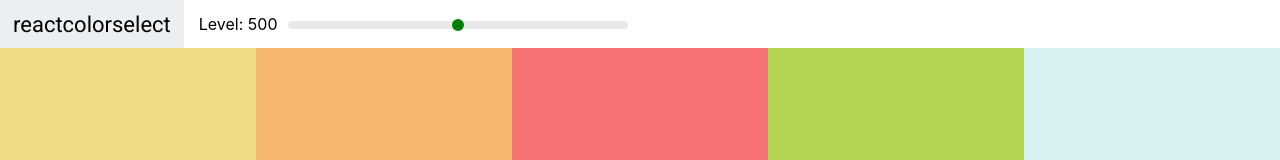
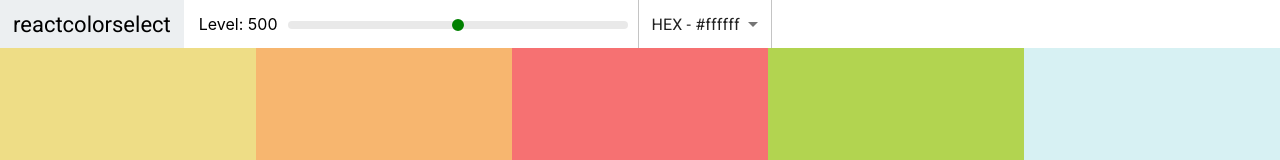
Before and after one commit to RussSafin/ReactColorpoject, a React (Create React App) app: page /palette/flat-ui-colors-american in a window 1280 px wide. Shown: the top 160 px of the page. Built offline with nearby package versions, Linux system fonts and the light colour scheme.

Commit message:
add Select and Material UI

```diff
--- a/package.json
+++ b/package.json
@@ -3,6 +3,9 @@
   "version": "0.1.0",
   "private": true,
   "dependencies": {
+    "@emotion/react": "^11.7.0",
+    "@emotion/styled": "^11.6.0",
+    "@mui/material": "^5.2.2",
     "@testing-library/jest-dom": "^5.15.1",
     "@testing-library/react": "^11.2.7",
     "@testing-library/user-event": "^12.8.3",
--- a/src/Navbar.js
+++ b/src/Navbar.js
@@ -1,12 +1,24 @@
 import React, {Component} from 'react';
+import Select from '@mui/material/Select';
+import MenuItem from '@mui/material/MenuItem';
 import Slider from "rc-slider";
 import 'rc-slider/assets/index.css';
 import './Navbar.css';
 
 
 class Navbar extends Component {
+    constructor(props) {
+        super(props);
+        this.state = {format: 'hex'};
+        this.handleChange = this.handleChange.bind(this);
+    }
+    handleChange(e){
+        this.setState({ format: e.target.value});
+        this.props.handleChange(e.target.value);
+    }
     render() {
         const {level, changeLevel} = this.props;
+        const {format} = this.state;
         return (
             <header className='Navbar'>
                 <div className='logo'>
@@ -34,7 +46,13 @@
                         />
                     </div>
                 </div>
-
+                <div className='select-container'>
+                    <Select value={format} onChange={this.handleChange}>
+                        <MenuItem value='hex'>HEX - #ffffff</MenuItem>
+                        <MenuItem value='rgb'>RGB - #rgb(255,255,255)</MenuItem>
+                        <MenuItem value='rgba'>RGBA - #(255, 255, 255, 1.0)</MenuItem>
+                    </Select>
+                </div>
             </header>
         );
     }
--- a/src/Palette.js
+++ b/src/Palette.js
@@ -6,23 +6,26 @@
 class Palette extends Component {
     constructor(props) {
         super(props);
-        this.state = {level: 500};
+        this.state = {level: 500, format: 'hex'};
         this.changeLevel = this.changeLevel.bind(this);
+        this.changeFormat = this.changeFormat.bind(this);
     }
 
     changeLevel(level) {
         this.setState({level});
     }
-
+    changeFormat(val){
+        this.setState({format: val});
+    }
     render() {
         const {colors} = this.props.palette;
-        const {level} = this.state;
+        const {level, format} = this.state;
         const colorBoxes = colors[level].map(color => (
-            <ColorBox background={color.hex} name={color.name}/>
+            <ColorBox background={color[format]} name={color.name} />
         ))
         return (
             <div className='Palette'>
-            <Navbar level={level} changeLevel={this.changeLevel}/>
+            <Navbar level={level} changeLevel={this.changeLevel} handleChange={this.changeFormat}/>
                 <div className='Palette-colors'>
                     {colorBoxes}
                 </div>
--- a/src/colorHelpers.js
+++ b/src/colorHelpers.js
@@ -26,7 +26,6 @@
 // },
 
 import chroma from "chroma-js";
-
 const levels = [50, 100, 200, 300, 400, 500, 600, 700, 800, 900];
 
 function generatePalette(starterPalette) {
@@ -49,7 +48,7 @@
                 rgb: chroma(scale[i]).css(),
                 rgba: chroma(scale[i])
                     .css()
-                    .replace('rgba', 'rgba')
+                    .replace('rgb', 'rgba')
                     .replace(')', ', 1.0)')
             });
         }
```
Also changed, not shown: 1 other file (tests, documents, lock files or other folders). Lines whose indentation alone changed are shown as unchanged.
